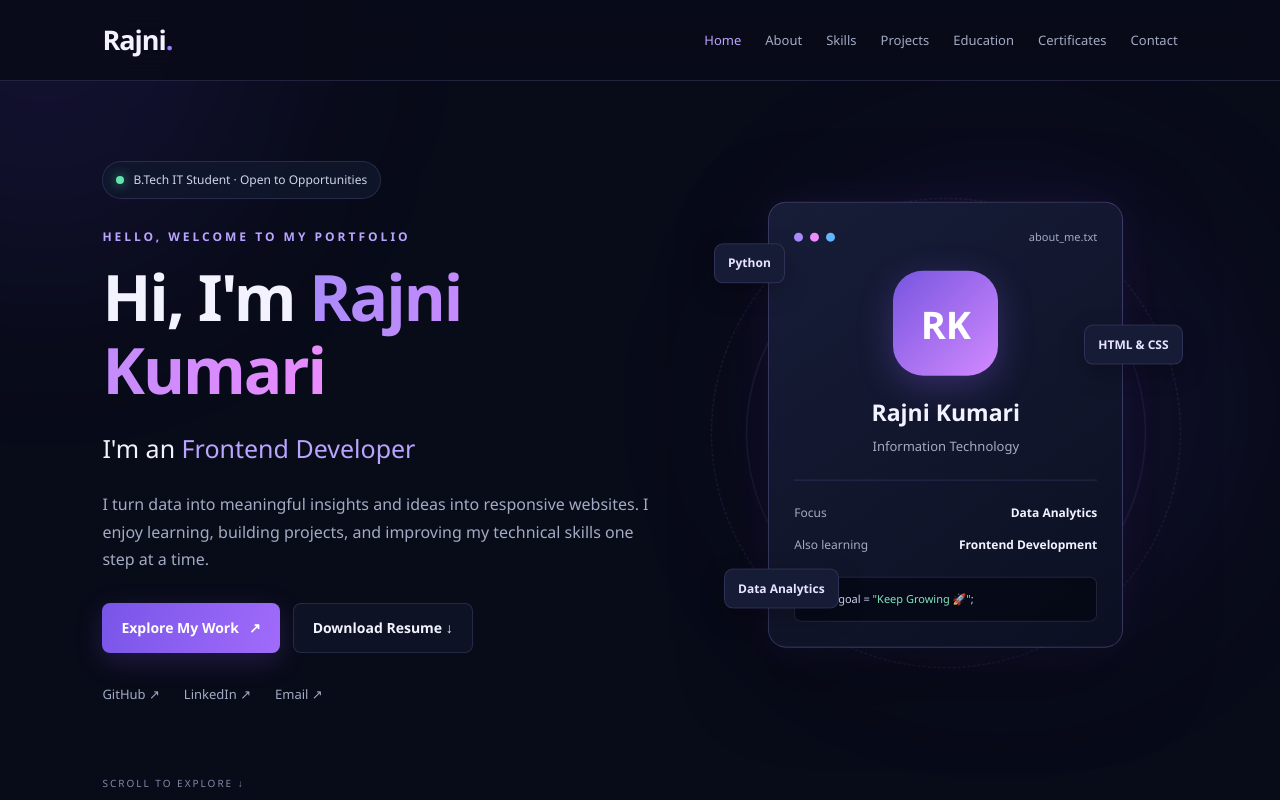
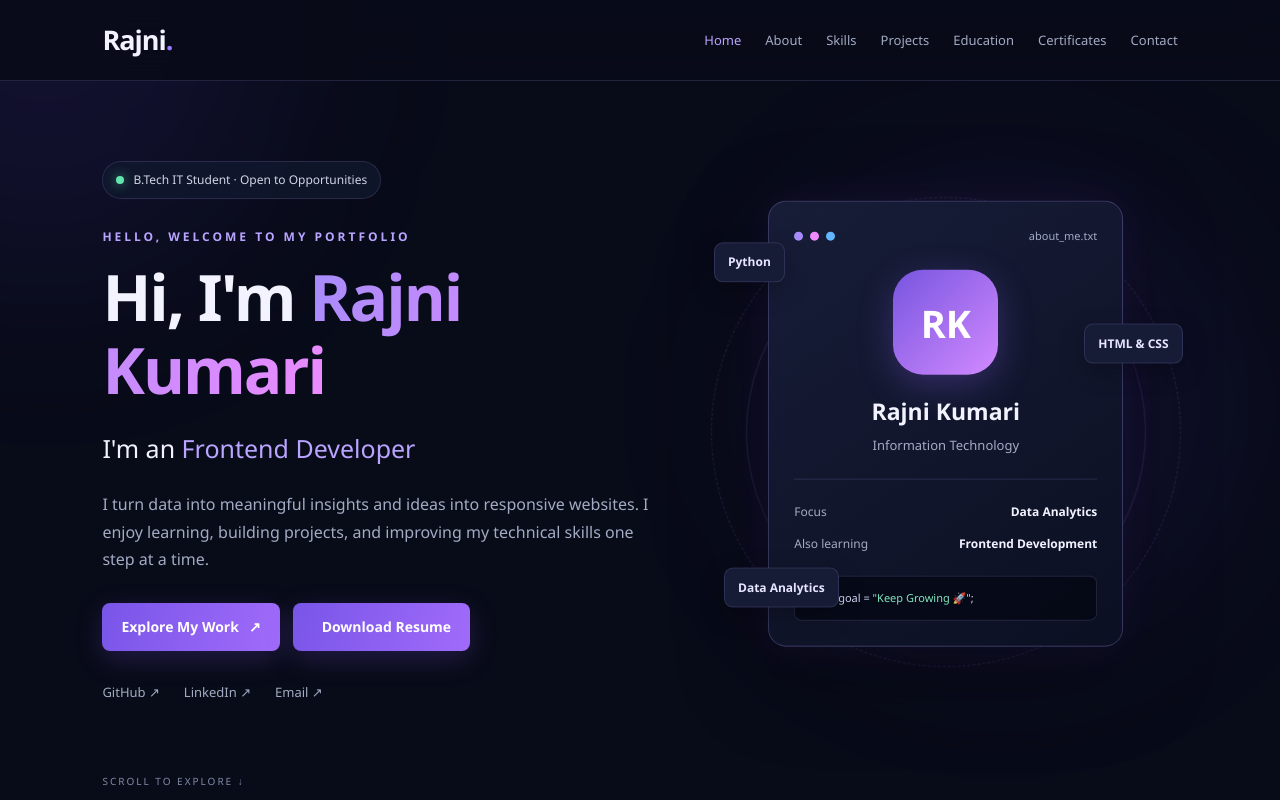
Before and after one commit to rajnikumari-cse/portfolio, a plain HTML site: page index.html in a window 1280 px wide. Shown: the top 800 px of the page. Drawn offline with Linux system fonts and the light colour scheme.

Commit message:
Update index.html

```diff
--- a/index.html
+++ b/index.html
@@ -74,9 +74,10 @@
                         Explore My Work <span>↗</span>
                     </a>
 
-                    <a href="resume.pdf" class="btn btn-outline" download>
-                        Download Resume ↓
-                    </a>
+                    <a href="resume.pdf" download="Rajni_Kumari_Resume.pdf" class="btn btn-primary">
+    <i class="fas fa-download"></i>
+    Download Resume
+</a>
                 </div>
 
                 <div class="social-links">
```
